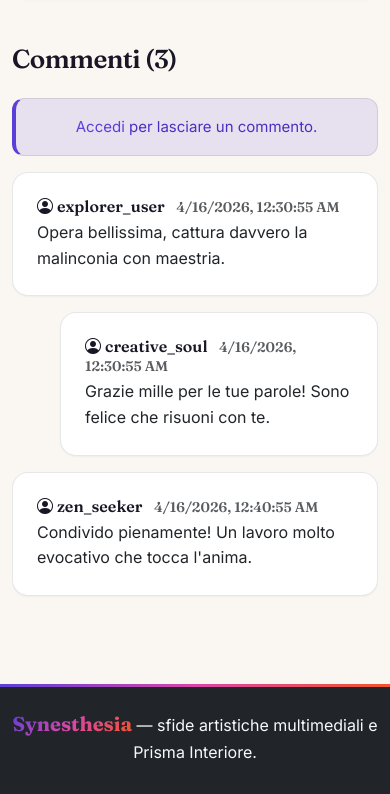
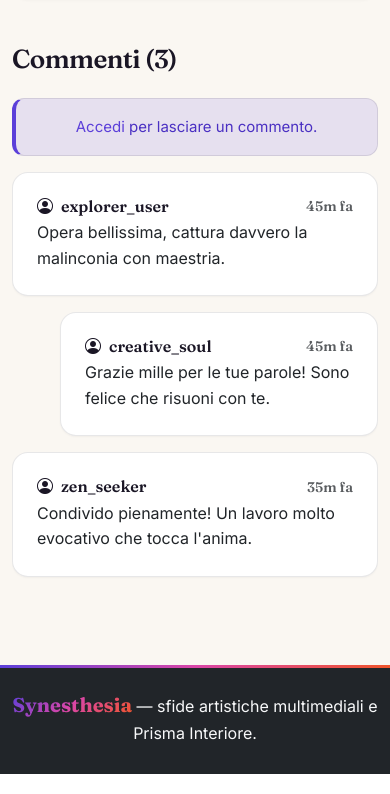
Before and after one commit to MasterDD-L34D/synesthesia, a Node server app: page /search/entries/1 in a window 390 px wide. Shown: the part 752-1546 px from the top of the page. Run offline with Node 20, Linux system fonts and the light colour scheme; data comes from the database, SQL or seed files in the repository; some libraries are stand-ins or nearby versions.

Commit message:
Batch B polish: wheel opacity, hover effects, search layout, relative timestamps, Page.js click fix
- Prism wheel: non-active segments opacity 0.3 → 0.55 (more visible)
- CSS: hover color transitions on card-title links, card-text links, type-description block styled
- Search: sidebar col-lg-3 → col-lg-4, results col-lg-9 → col-lg-8 (wider filters)
- Comments: timestamp now shows relative format ("5m fa", "3h fa", "2g fa") via timeAgo helper
- Comments: author username now links to profile page
- CRITICAL FIX: page({ click: false }) — Page.js was intercepting ALL <a> clicks with empty handlers,
  breaking normal server-rendered navigation. Now only programmatic page.redirect() triggers routing.

```diff
--- a/public/css/style.css
+++ b/public/css/style.css
@@ -1155,6 +1155,34 @@
     color: var(--syn-bone);
 }
 
+/* =================== Hover effects text (Batch B 3.2) =================== */
+.card-title a {
+    color: var(--syn-ink);
+    text-decoration: none;
+    transition: color 200ms var(--syn-ease);
+}
+
+.card-title a:hover {
+    color: var(--syn-iris);
+    text-decoration: none;
+}
+
+.card-text a {
+    transition: color 200ms var(--syn-ease);
+}
+
+.card-text a:hover {
+    color: var(--syn-iris-hover);
+}
+
+/* Type description block */
+.syn-type-desc {
+    background: var(--syn-iris-soft);
+    border-radius: var(--syn-radius-md);
+    padding: var(--space-3) var(--space-4);
+    border-left: 3px solid var(--syn-iris);
+}
+
 /* =================== Enneagram wheel (Fase 12b p1) =================== */
 .prism-wheel {
     filter: drop-shadow(0 6px 18px rgba(91, 63, 217, 0.18));
--- a/views/pages/entry-detail.ejs
+++ b/views/pages/entry-detail.ejs
@@ -96,6 +96,19 @@
                 <div id="commentsList">
                     <% if (comments && comments.length > 0) { %>
                         <%
+                            // Helper timestamp relativo
+                            const timeAgo = (dateStr) => {
+                                const diff = Date.now() - new Date(dateStr).getTime();
+                                const mins = Math.floor(diff / 60000);
+                                if (mins < 1) return 'adesso';
+                                if (mins < 60) return `${mins}m fa`;
+                                const hours = Math.floor(mins / 60);
+                                if (hours < 24) return `${hours}h fa`;
+                                const days = Math.floor(hours / 24);
+                                if (days < 30) return `${days}g fa`;
+                                return new Date(dateStr).toLocaleDateString();
+                            };
+
                             // Render ricorsivo albero commenti.
                             const renderComments = (items, parentId = null, depth = 0) => {
                                 const children = items.filter((c) => c.parent_comment_id === parentId);
@@ -104,9 +117,10 @@
                                     const indent = depth > 0 ? 'ms-5' : '';
                                     html += `<div class="card mb-3 ${indent}">
                                         <div class="card-body">
-                                            <h6 class="card-title mb-1">
-                                                <i class="bi bi-person-circle me-1"></i>${c.author_username}
-                                                <small class="text-muted ms-2">${new Date(c.created_at).toLocaleString()}</small>
+                                            <h6 class="card-title mb-1 d-flex align-items-center gap-2">
+                                                <i class="bi bi-person-circle"></i>
+                                                <a href="/profile/${c.author_username}" class="text-decoration-none">${c.author_username}</a>
+                                                <small class="text-muted ms-auto">${timeAgo(c.created_at)}</small>
                                             </h6>
                                             <p class="card-text">${c.content}</p>`;
                                     if (user) {
--- a/views/pages/search.ejs
+++ b/views/pages/search.ejs
@@ -18,7 +18,7 @@
     <main class="container-fluid py-4">
         <div class="row">
             <!-- Colonna Filtri di Ricerca (Sidebar) -->
-            <aside class="col-lg-3 col-md-4 mb-4">
+            <aside class="col-lg-4 col-md-4 mb-4">
                 <section class="card p-3 shadow-sm sticky-top sticky-filter-sidebar">
                     <h4 class="card-title mb-4">Filtra la Ricerca</h4>
                     <form id="searchForm" class="d-grid gap-3">
@@ -95,7 +95,7 @@
             </aside>
 
             <!-- Colonna Risultati della Ricerca -->
-            <section class="col-lg-9 col-md-8">
+            <section class="col-lg-8 col-md-8">
                 <h2 class="mb-4">Risultati della Ricerca <span id="resultsCount" class="badge bg-secondary ms-2 d-none"></span></h2>
 
                 <div id="searchResults" class="row row-cols-1 row-cols-sm-2 row-cols-md-3 row-cols-lg-4 g-4">
--- a/views/partials/prism-wheel.ejs
+++ b/views/partials/prism-wheel.ejs
@@ -35,7 +35,7 @@
             <path
                 d="<%= s.d %>"
                 fill="<%= s.color %>"
-                opacity="<%= isActive ? 1 : 0.3 %>"
+                opacity="<%= isActive ? 1 : 0.55 %>"
                 stroke="<%= isActive ? '#FAF7F2' : 'none' %>"
                 stroke-width="<%= isActive ? 2 : 0 %>"
                 stroke-linejoin="round"
```
Also changed, not shown: public/js/app.js.
